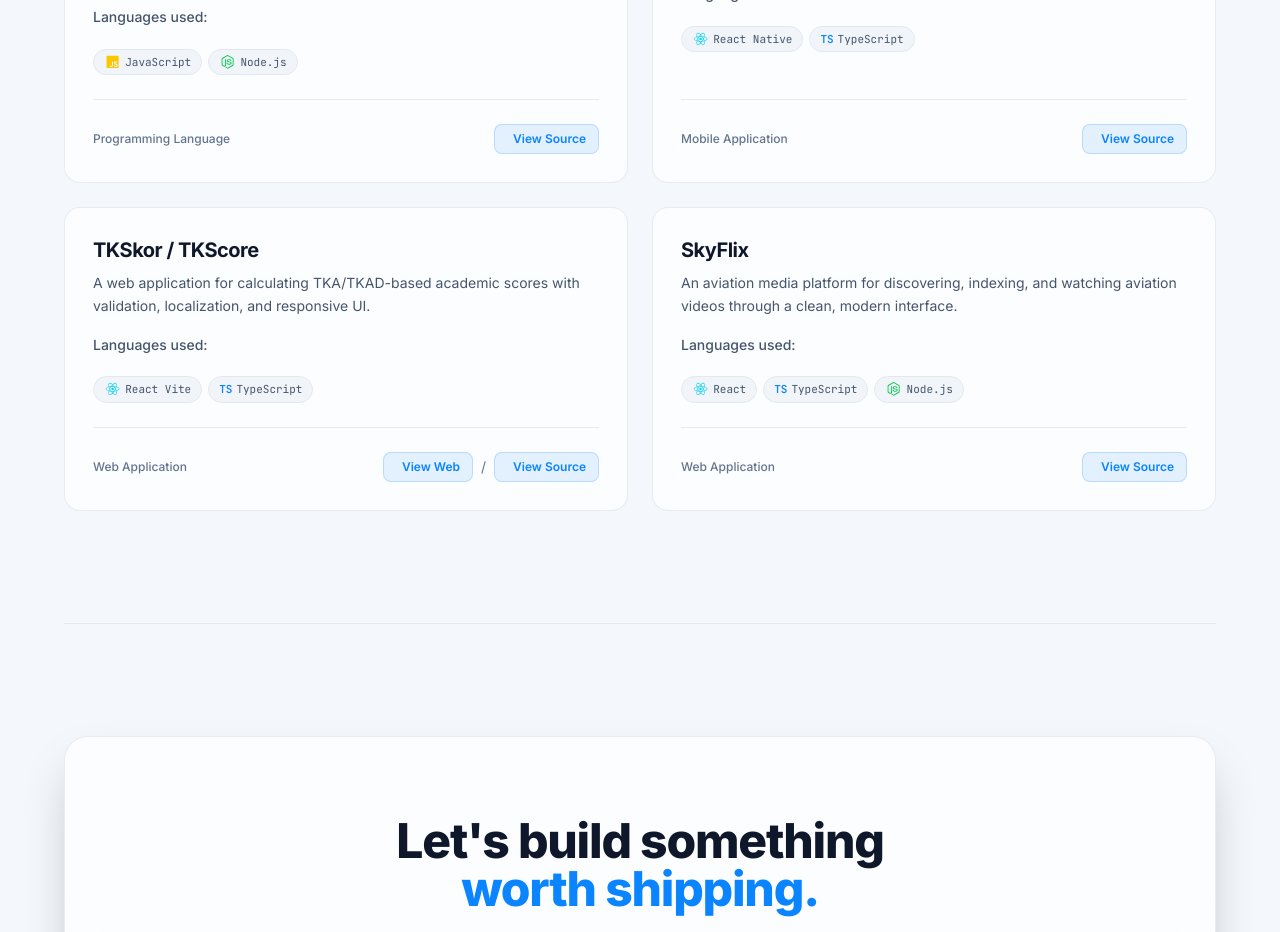
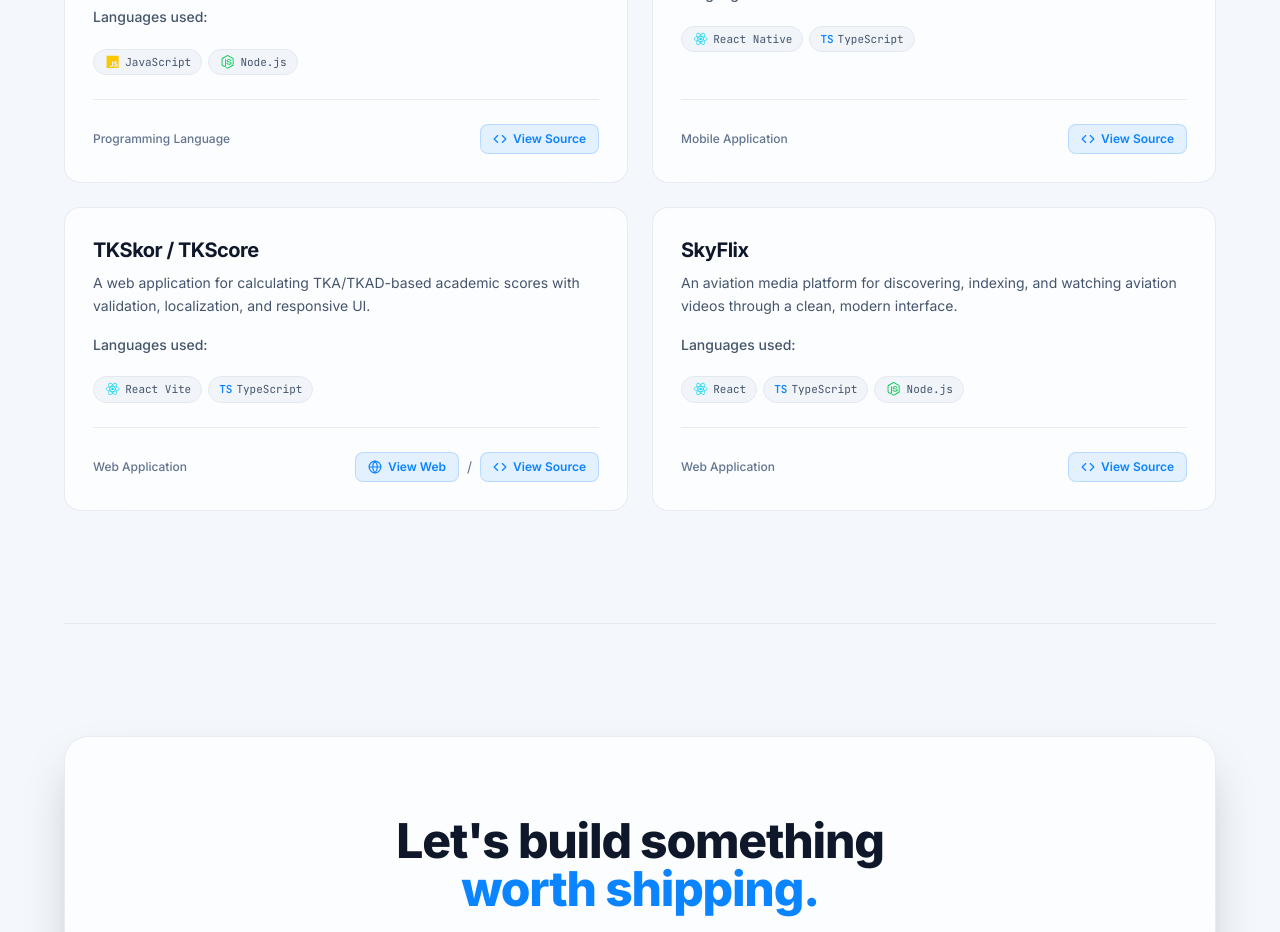
Before and after one commit to SanityGuy/portfolio, a React (Vite) app: page / in a window 1280 px wide. Shown: the part 1960-2892 px from the top of the page. Built offline with nearby package versions, Linux system fonts and the light colour scheme; no server answers.

Commit message:
fix: Minor UI Tweaks

```diff
--- a/src/components/Projects.tsx
+++ b/src/components/Projects.tsx
@@ -1,4 +1,5 @@
 import projects from "../hooks/projects";
+import { Globe, Code } from 'lucide-react'
 import { FontAwesomeIcon } from "@fortawesome/react-fontawesome";
 
 export default function Projects() {
@@ -94,7 +95,7 @@ export default function Projects() {
                         rel="noopener noreferrer"
                         className="inline-flex items-center gap-1.5 rounded-lg border border-brand-accent/20 bg-brand-accent/10 px-3 py-1.5 text-xs font-semibold text-brand-accent transition hover:bg-brand-accent hover:text-white"
                       >
-                        <i className="fa-solid fa-globe" />
+                        <Globe size={14} className='shrink-0' />
                         View Web
                       </a>
 
@@ -110,7 +111,7 @@ export default function Projects() {
                     rel="noopener noreferrer"
                     className="inline-flex items-center gap-1.5 rounded-lg border border-brand-accent/20 bg-brand-accent/10 px-3 py-1.5 text-xs font-semibold text-brand-accent transition hover:bg-brand-accent hover:text-white"
                   >
-                    <i className="fa-brands fa-github" />
+                    <Code size={14} className='shrink-0' />
                     View Source
                   </a>
                 </div>
```
